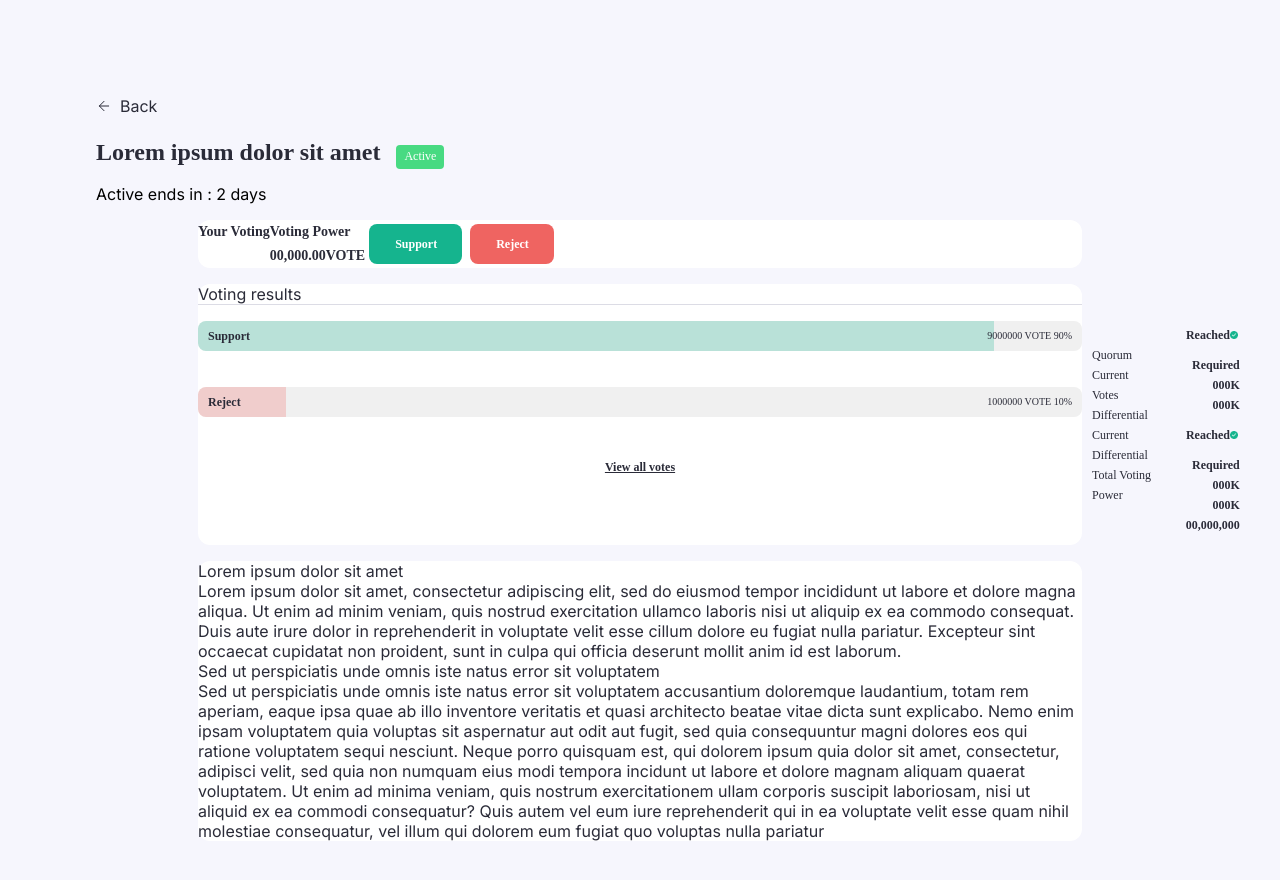
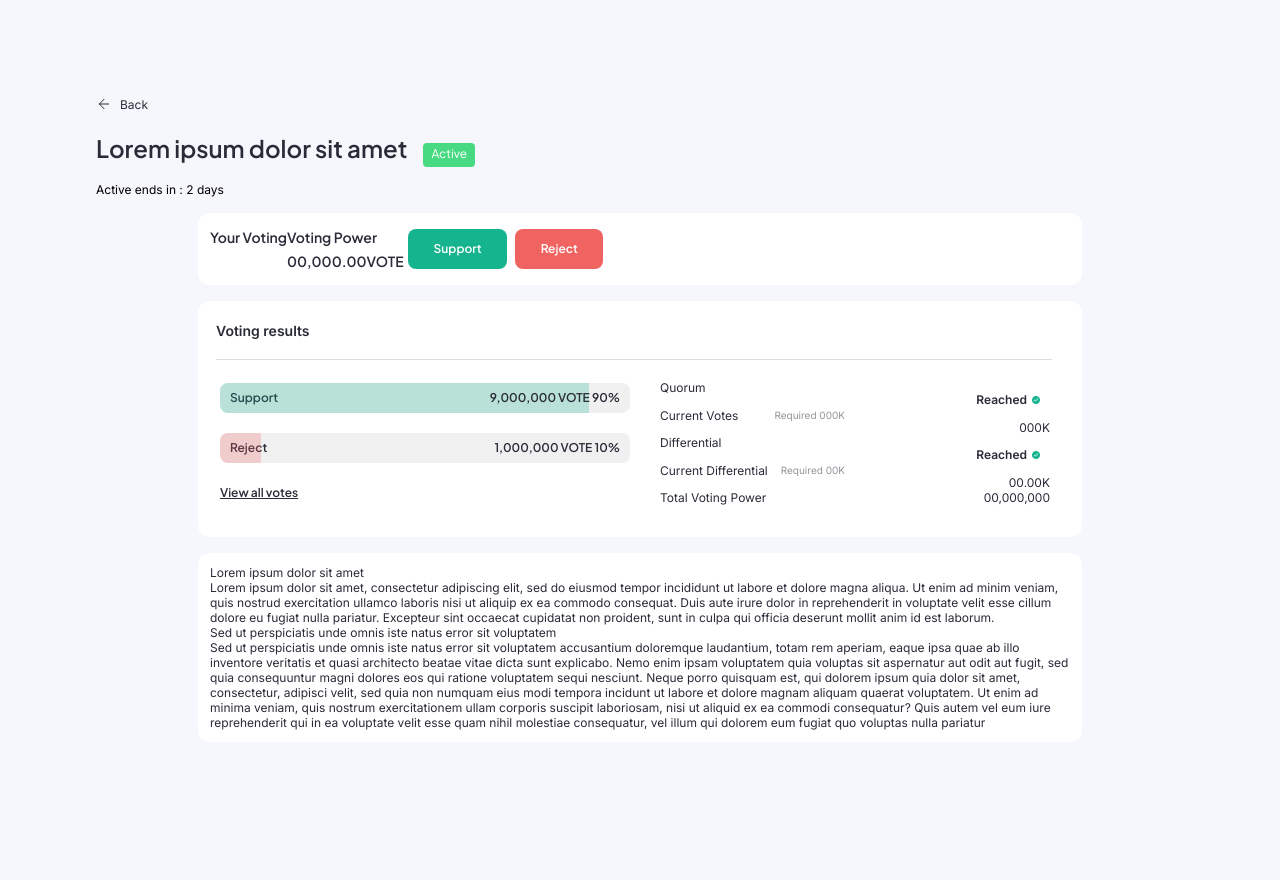
Before and after one commit to chentihe/fscape-assignment, a Next.js app in the folder simple_application/: page / in a window 1280 px wide. Shown: the top 880 px of the page. After the commit the page ends 838 px from the top, so only its background shows below. Built offline with nearby package versions, Linux system fonts and the light colour scheme.

Commit message:
voting result done

```diff
--- a/simple_application/app/components/Checked.tsx
+++ b/simple_application/app/components/Checked.tsx
@@ -6,6 +6,7 @@ export default function Checked() {
     <div className={styles.checkedContainer}>
       <p className={styles.text}>Reached</p>
       <Image
+        className={styles.checkedImage}
         src="/checked.png"
         alt="Checked"
         width={8}
--- a/simple_application/app/components/ResultBar.tsx
+++ b/simple_application/app/components/ResultBar.tsx
@@ -1,4 +1,3 @@
-import Card from './Card';
 import styles from '../styles/ResultBar.module.css';
 
 export default function ResultBar(props: {
@@ -12,16 +11,14 @@ export default function ResultBar(props: {
     const title = side ? "Support" : "Reject";
 
     return (
-        <Card>
         <div className={styles.progressContainer}>
             <p className={styles.textLeft}>{title}</p>
             <div className={styles.progressBarContainer}>
                 <div className={`${styles[progessBar]}`} style={{ width: `${progress}%` }}></div>
             </div>
             <p className={styles.textRight}>
-                    {givenVotes} VOTE {progress}%
+                {givenVotes.toLocaleString()} VOTE {progress}%
             </p>
         </div>
-        </Card>
     )
 }
--- a/simple_application/app/components/VotingResult.tsx
+++ b/simple_application/app/components/VotingResult.tsx
@@ -4,6 +4,7 @@ import styles from '../styles/VotingResult.module.css';
 import Checked from './Checked';
 
 export default function VotingResult() {
+    // TODO: move mockVote out to page.tsx
     const mockVote = {
         totalVote: 10000000,
         supportVote: 9000000,
@@ -17,9 +18,7 @@ export default function VotingResult() {
 
     return (
         <Card>
-            <div className={styles.textContainer}>
-                <p>Voting results</p>
-            </div>
+            <p className={styles.title}>Voting results</p>
             <div className={styles.line}></div>
             <div className={styles.layout}>
                 <div className={styles.main}>
@@ -42,20 +41,22 @@ export default function VotingResult() {
                 <div className={styles.info}>
                     <div className={styles.infoTitles}>
                         <p className={styles.leftText}>Quorum</p>
-                        <p>Current Votes</p>
+                        <p className={styles.rowContainer}>
+                            <span>Current Votes</span>
+                            <span className={styles.required}>Required 000K</span>
+                        </p>
                         <p>Differential</p>
-                        <p>Current Differential</p>
+                        <p className={styles.rowContainer}>
+                            <span>Current Differential</span>
+                            <span className={styles.required}>Required 00K</span>
+                        </p>
                         <p>Total Voting Power</p>
                     </div>
                     <div className={styles.infoContents}>
                         <Checked />
-                        <p>Required 000K</p>
                         <p>000K</p>
-
                         <Checked />
-                        <p>Required 000K</p>
-                        <p>000K</p>
-
+                        <p>00.00K</p>
                         <p>00,000,000</p>
                     </div>
                 </div>
--- a/simple_application/app/globals.css
+++ b/simple_application/app/globals.css
@@ -1,7 +1,7 @@
 :root {
   --max-width: 1100px;
   --border-radius: 12px;
-  --font-mono: ui-monospace, 'Plus Jakarta Sans', monospace;
+  --font-mono: ui-monospace, 'Plus Jakarta Sans', sans-serif, monospace;
 
   --foreground-rgb: 0, 0, 0;
   --background: #F6F6FD;
@@ -84,6 +84,7 @@ body {
 
 body {
   background: #F6F6FD;
+  font-size: 12px;
 }
 
 a {
--- a/simple_application/app/layout.tsx
+++ b/simple_application/app/layout.tsx
@@ -16,6 +16,9 @@ export default function RootLayout({
 }) {
   return (
     <html lang="en">
+      <link rel="preconnect" href="https://fonts.googleapis.com" />
+      <link rel="preconnect" href="https://fonts.gstatic.com"/>
+      <link href="https://fonts.googleapis.com/css2?family=Plus+Jakarta+Sans:wght@400;600&display=swap" rel="stylesheet" />
       <body className={inter.className}>{children}</body>
     </html>
   )
--- a/simple_application/app/styles/Card.module.css
+++ b/simple_application/app/styles/Card.module.css
@@ -7,4 +7,5 @@
     color: #2A2B38;
     display: flex;
     flex-wrap: wrap;
+    padding: 12px;
 }
--- a/simple_application/app/styles/Checked.module.css
+++ b/simple_application/app/styles/Checked.module.css
@@ -1,16 +1,16 @@
 .checkedContainer {
     display: flex;
-    justify-content: space-between;
     align-items: center;
-  }
+}
 
-  .text {
-    margin: 0; /* Remove default margin from the paragraph */
-    color: #2A2B38;
-    text-align: right;
-    font-family: 'Plus Jakarta Sans';
+.text {
+    margin-right: 10px; /* Add margin to create distance */
     font-size: 12px;
-    font-style: normal;
     font-weight: 600;
     line-height: 20px; /* 166.667% */
-  }
+}
+
+/* Add a new style for the checked image */
+.checkedImage {
+    margin-left: 5px; /* Adjust margin as needed */
+}
--- a/simple_application/app/styles/ResultBar.module.css
+++ b/simple_application/app/styles/ResultBar.module.css
@@ -7,43 +7,34 @@
     position: relative;
 }
 
-.textLeft {
+.textLeft,
+.textRight {
     position: absolute;
-    left: 0;
     top: 50%;
-    transform: translate(0, -50%);
-    margin-left: 10px;
-    z-index: 1;
+    transform: translateY(-50%);
     color: #2A2B38;
     font-family: 'Plus Jakarta Sans';
     font-size: 12px;
-    font-style: normal;
     font-weight: 600;
     line-height: 20px;
+    margin: 0;
+}
+
+.textLeft {
+    left: 10px;
 }
 
 .textRight {
-    position: absolute;
-    right: 0;
-    top: 50%;
-    transform: translate(0, -50%);
-    margin-right: 10px;
-    z-index: 1;
-    color: #2A2B38;
+    right: 10px;
     text-align: right;
-    font-family: 'Plus Jakarta Sans';
-    font-size: 10px;
-    font-style: normal;
-    font-weight: 400;
-    line-height: 16px;
 }
 
 .progressBarContainer {
     position: relative;
-    z-index: 0;
 }
 
-.supportProgressBar, .rejectProgressBar {
+.supportProgressBar,
+.rejectProgressBar {
     height: 30px;
     text-align: center;
     line-height: 30px;
--- a/simple_application/app/styles/VotingResult.module.css
+++ b/simple_application/app/styles/VotingResult.module.css
@@ -1,82 +1,106 @@
+.title {
+    font-size: 14px;
+    font-weight: 600;
+    line-height: 24px; /* 171.429% */
+    margin-bottom: 16px;
+    margin-top: 6px;
+    margin-left: 6px;
+}
+
+.line {
+    width: 836px;
+    height: 1px;
+    opacity: 0.5;
+    background: #B9BACC;
+    margin-left: 6px;
+}
+
 .textContainer {
+    color: #2A2B38;
+    font-family: 'Plus Jakarta Sans';
+    font-size: 14px;
+    font-style: normal;
+    font-weight: 600;
+    line-height: 24px; /* 171.429% */
     display: flex;
     justify-content: space-between;
-}
-
-.infoTitles p {
-    color: #2A2B38;
-    font-family: 'Plus Jakarta Sans';
-    font-size: 12px;
-    font-style: normal;
-    font-weight: 400;
-    line-height: 20px; /* 166.667% */
-}
-
-.infoContents > p {
-    color: #2A2B38;
-    text-align: right;
-    font-family: 'Plus Jakarta Sans';
-    font-size: 12px;
-    font-style: normal;
-    font-weight: 600;
-    line-height: 20px; /* 166.667% */
+    width: 100%;
 }
 
 .layout {
     display: flex;
+    flex-wrap: wrap;
     justify-content: space-between;
     align-items: center;
-    align-self: flex-start;
-    flex-direction: row;
-    padding: auto;
-}
-
-.main {
-    display: flex;
-    justify-content: space-between;
-    align-items: center;
-    align-self: flex-start;
-    flex-direction: column;
-    padding: auto;
     width: 100%;
 }
 
+.main,
+.info {
+    width: calc(50% - 20px);
+    margin: 10px;
+    box-sizing: border-box;
+}
+
+.info {
+    display: flex;
+    flex-direction: row;
+}
+
 .viewVotes {
-    margin-top: 20px; /* Adjust margin as needed */
+    margin-top: 20px;
     color: #2A2B38;
     font-family: 'Plus Jakarta Sans';
     font-size: 12px;
     font-style: normal;
     font-weight: 600;
-    line-height: 20px; /* 166.667% */
+    line-height: 20px;
     text-decoration-line: underline;
 }
 
-.info {
+.infoTitles,
+.infoContents {
+    display: flex;
+    flex-direction: row;
+    justify-content: space-between;
+}
+
+.infoTitles p,
+.infoContents p {
+    margin: 0;
+}
+
+.infoTitles {
+    flex: 1;
+    display: flex;
+    flex-direction: column;
+    align-items: flex-start;
+}
+
+.infoContents {
+    flex: 1;
+    display: flex;
+    flex-direction: column;
+    align-items: flex-end;
+}
+
+.info div {
+    flex: 1;
+    max-width: calc(50% - 20px);
+    margin: 10px;
+    box-sizing: border-box;
+}
+
+.rowContainer {
     display: flex;
     justify-content: space-between;
     align-items: center;
-    align-self: flex-start;
-    flex: 1; /* Allow .info to take available space */
+    width: 100%;
 }
 
-.info div {
-    flex: 1; /* Allow each div to grow and take available space */
-    max-width: calc(50% - 20px); /* Set a max-width with some margin between items */
-    margin: 10px; /* Adjust margin as needed */
+.required {
+    font-size: 10px;
+    font-weight: 400;
+    line-height: 16px; /* 160% */
+    opacity: 0.5;
 }
-
-.line {
-    opacity: 0.5;
-    background: #B9BACC;
-    width: 100%; /* Set the line to be 100% wide */
-    height: 1px;
-}
-
-.leftText {
-    float: left;
-}
-
-.rightText {
-    float: right;
-}
```
Lines whose indentation alone changed are shown as unchanged.
